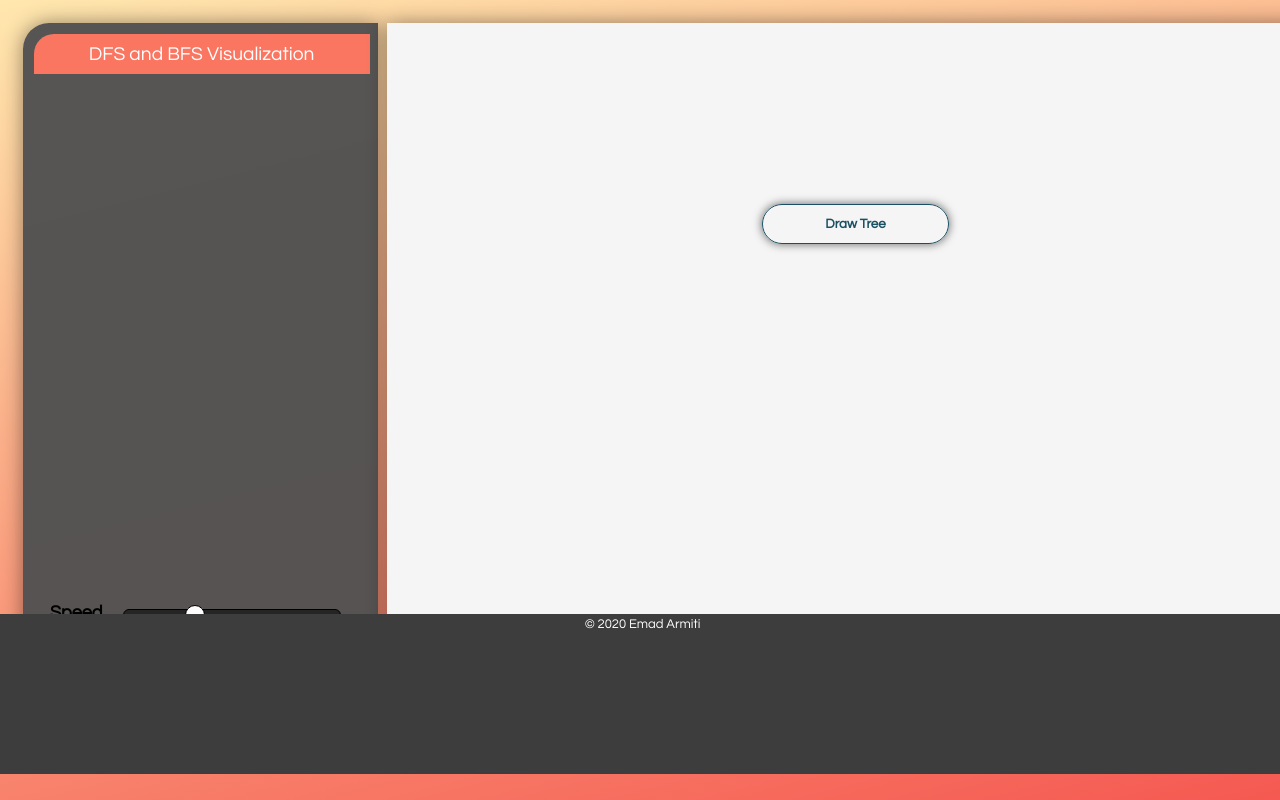
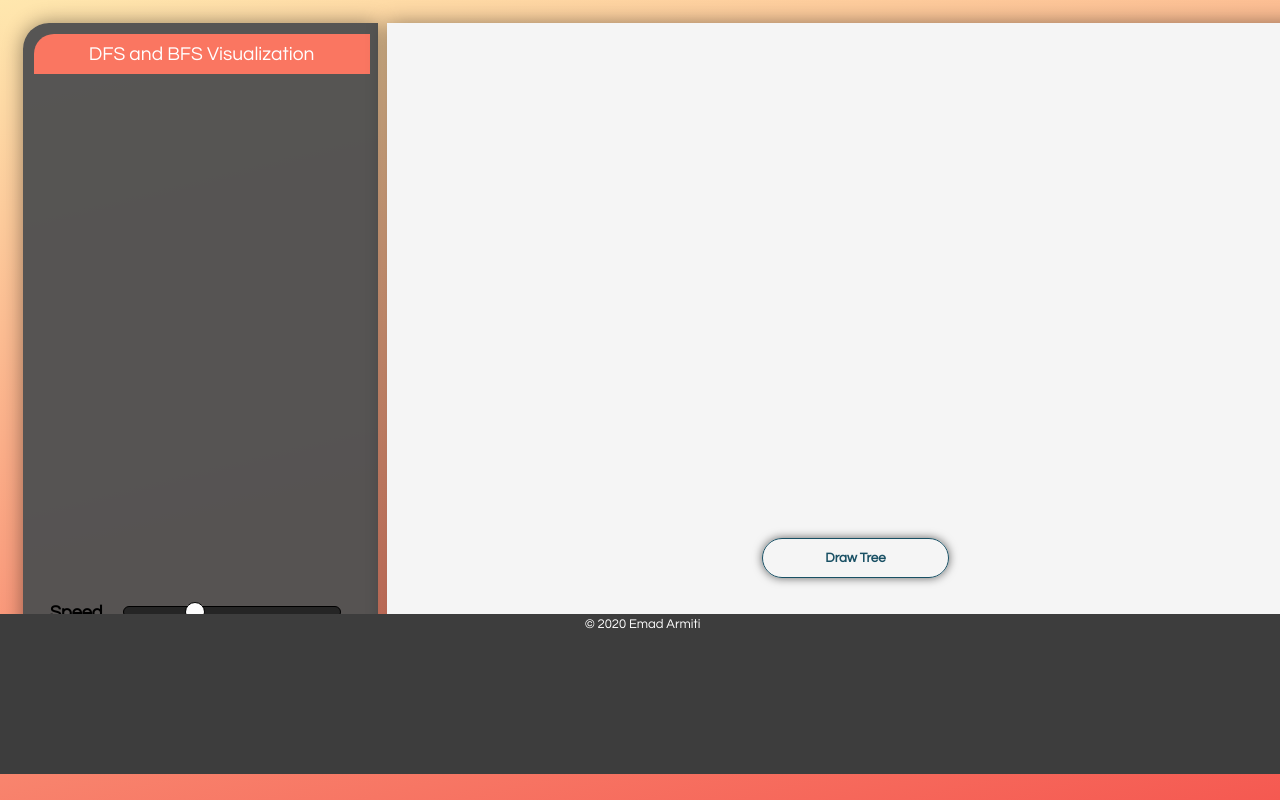
Before and after one commit to emadarmiti/dfs-bfs, a plain HTML site: page index.html in a window 1280 px wide. Shown: the top 800 px of the page. Drawn offline with Linux system fonts and the light colour scheme.

Commit message:
almost done

```diff
--- a/index.html
+++ b/index.html
@@ -87,7 +87,7 @@
 
 <p id="speedtext" >Speed</p>
 
-<input type="range" min="1" max="30" value="10" class="slider main" id="speed"  style="margin-top: 535px">
+<input type="range" min="1" max="30" value="10" class="slider main" id="speed"  >
 
 <button onclick="bfs()" class="type main" style=" margin-top: 160%; margin-left: 7%;">BFS</button>
 <button onclick="dfs()" class="type main">DFS</button><br>
@@ -100,7 +100,7 @@
 <div id="area" class="body" >
     <button onclick="finish()" class="run dfs bfs"  id="finish" >Cancel</button>
 
-    <button onclick="draw()" style="" id="draw" class="main">Draw Tree</button>
+    <button onclick="draw()"  id="draw" class="main">Draw Tree</button>
 
     <img width="600px" src="./grid.png" alt="" class="body">
     <p style="margin-top:56%; color: #3d3d3df8;" class="edit" ><i class="fa fa-circle-o" aria-hidden="true">&nbsp;&nbsp;To create a node, click anywhere on the grid area</i></p>
--- a/style.css
+++ b/style.css
@@ -124,6 +124,7 @@ body ,html{
    transition:  .4s;
  }
  #speed{
+   margin-top: 150%;
 border-radius: 10px;
     position: absolute;
 
@@ -306,7 +307,8 @@ margin-top: 48%;
        transition: 0.3s;
        border-radius: 26px 26px 26px 26px;
        position: absolute;
-       top: 25%;
+       margin-top: 55%;
+
        left: 40%;
        width: 20%;
        box-shadow: 0 0 10px rgba(0,0,0,0.6);
```
